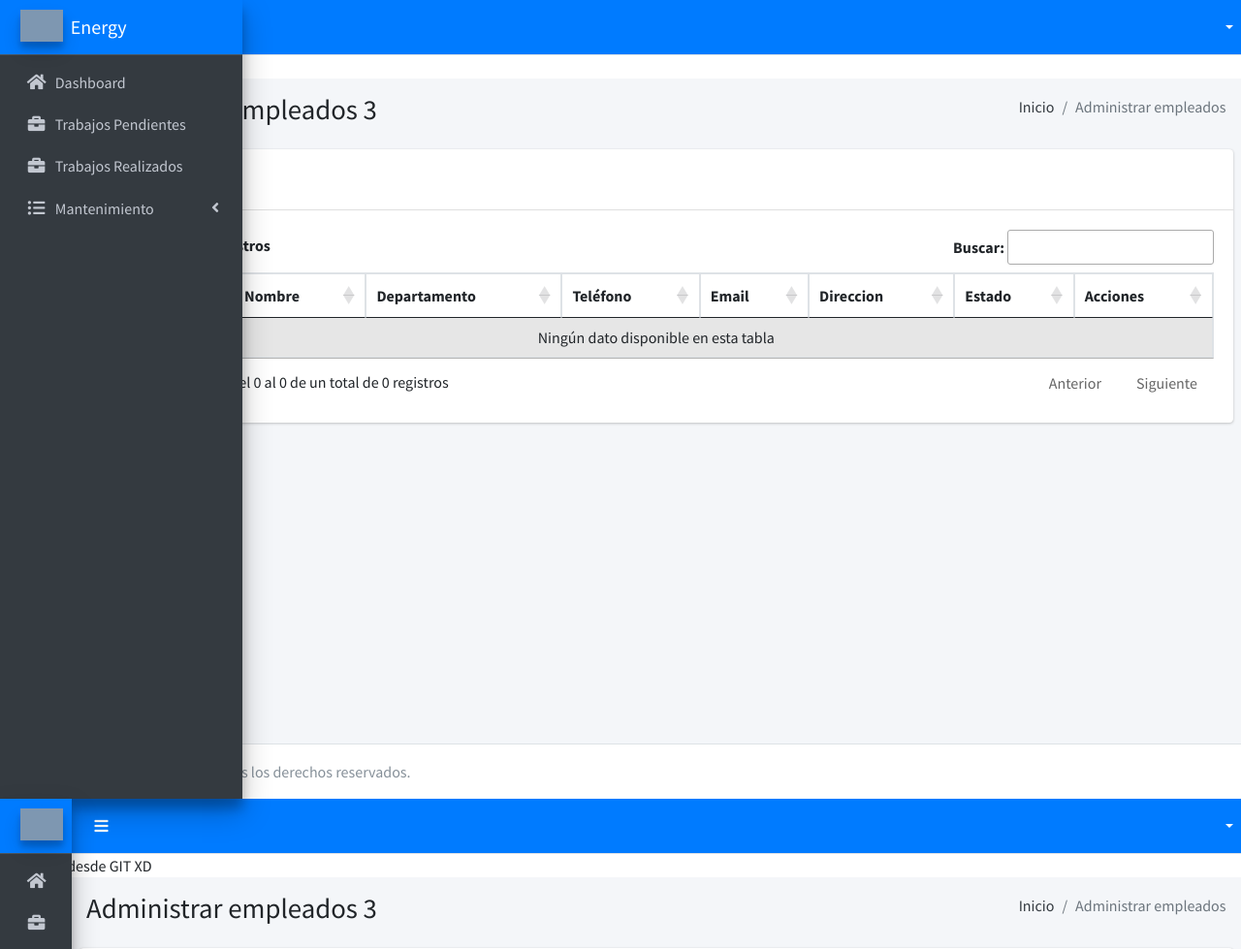
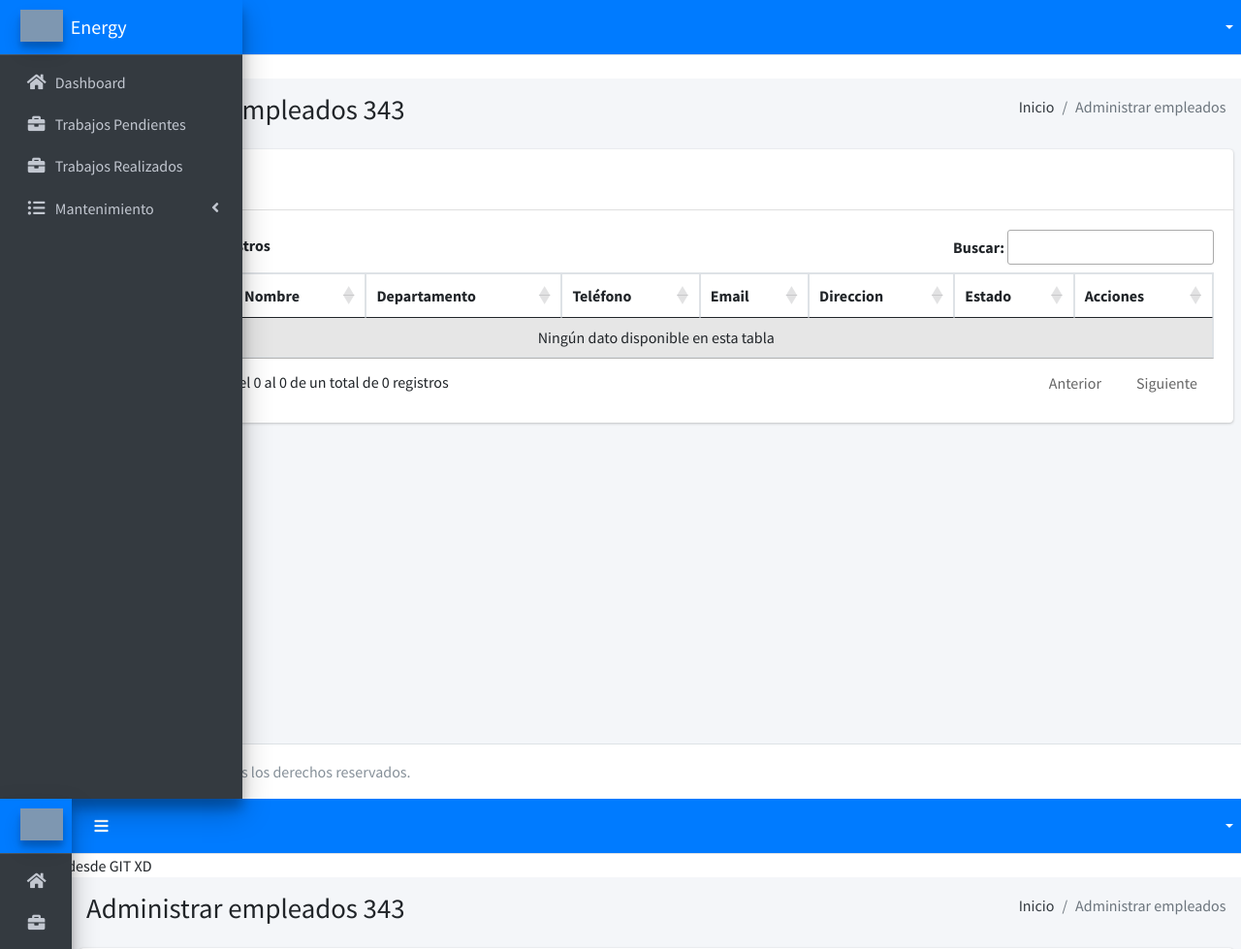
Before and after one commit to HiuberMorente/proyectoFacturacionEnergia, a PHP site: page /empleados in a window 1280 px wide. Shown: the top 979 px of the page at 97% size. Run offline with PHP 8.4, Linux system fonts and the light colour scheme; data that the repository does not hold is empty; some libraries are stand-ins or nearby versions; grey boxes are pictures that could not be loaded.

Commit message:
normalidad

```diff
--- a/Views/modules/empleados.php
+++ b/Views/modules/empleados.php
@@ -7,7 +7,7 @@ probando desde GIT XD
       <div class="row mb-2">
         <div class="col-sm-6">
           <h1>
-            Administrar empleados 3
+            Administrar empleados 343
 
           </h1>
         </div>
```
